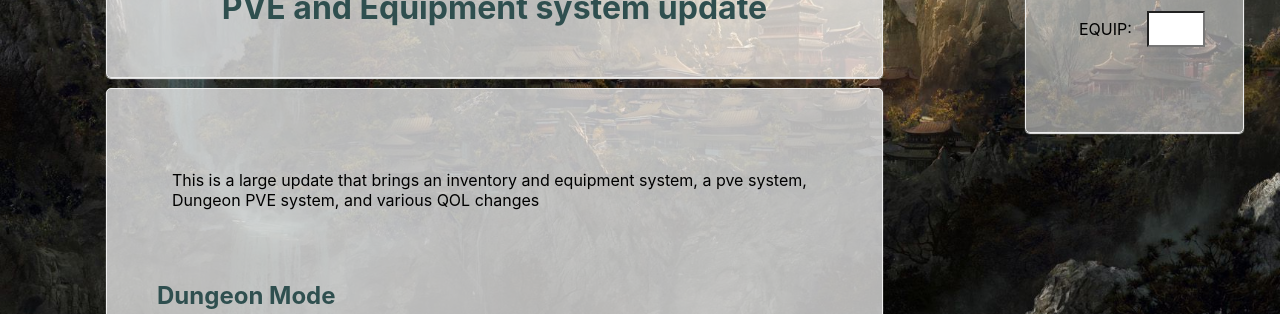
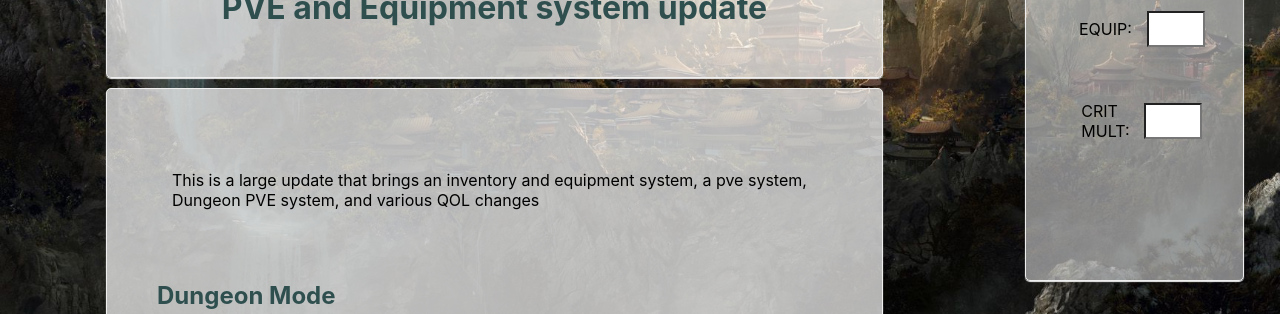
Before and after one commit to Moistbobo/ChoDesertOnlineSite, a React (Create React App) app: page / in a window 1280 px wide. Shown: the part 232-546 px from the top of the page. Built offline with nearby package versions, Linux system fonts and the light colour scheme.

Commit message:
Add crit damage to damage calculator

```diff
--- a/src/components/DamageCalculator/DamageCalculator.js
+++ b/src/components/DamageCalculator/DamageCalculator.js
@@ -10,6 +10,7 @@ class DamageCalculator extends Component {
             str: null,
             equipment: null,
             bal: null,
+            critMult: null
         }
     }
 
@@ -26,6 +27,14 @@ class DamageCalculator extends Component {
 
         this.setState({
             equipment: value
+        });
+    };
+
+    critMultChangedHandler = (e) => {
+        const value = parseFloat(e.target.value);
+
+        this.setState({
+            critMult: value
         });
     };
 
@@ -48,8 +57,13 @@ class DamageCalculator extends Component {
         return Math.floor(baseConstant * (Math.log(equip * str) / Math.log(baseLog)));
     };
 
+    calculateCritDamage = () => {
+        return Math.floor(this.calculateMaxDamage() * this.state.critMult);
+    };
+
     render() {
-        const damage = (this.state.str && this.state.equipment) ? `Max Damage: ${this.calculateMaxDamage()}` : ''
+        const damage = (this.state.str && this.state.equipment) ? `Max Damage: ${this.calculateMaxDamage()}` : '';
+        const critDamage = (this.state.str && this.state.equipment && this.state.critMult) ? `Max Crit Damage: ${this.calculateCritDamage()}` : '';
         return (
             <div
                 className={'DamageCalculator'}>
@@ -66,12 +80,16 @@ class DamageCalculator extends Component {
                     <InputComponent name={'EQUIP:'}
                                     onChange={this.equipmentChangedHandler}/>
 
+                    <InputComponent name={'CRIT MULT:'}
+                                    onChange={this.critMultChangedHandler}/>
+
                     {/*<InputComponent name={'BAL:'}*/}
                     {/*                onChange={this.balChangedHandler}/>*/}
                 </div>
 
 
                 <p style={{textAlign: 'center'}}>{damage}</p>
+                <p style={{textAlign: 'center'}}>{critDamage}</p>
             </div>
         )
     }
```
